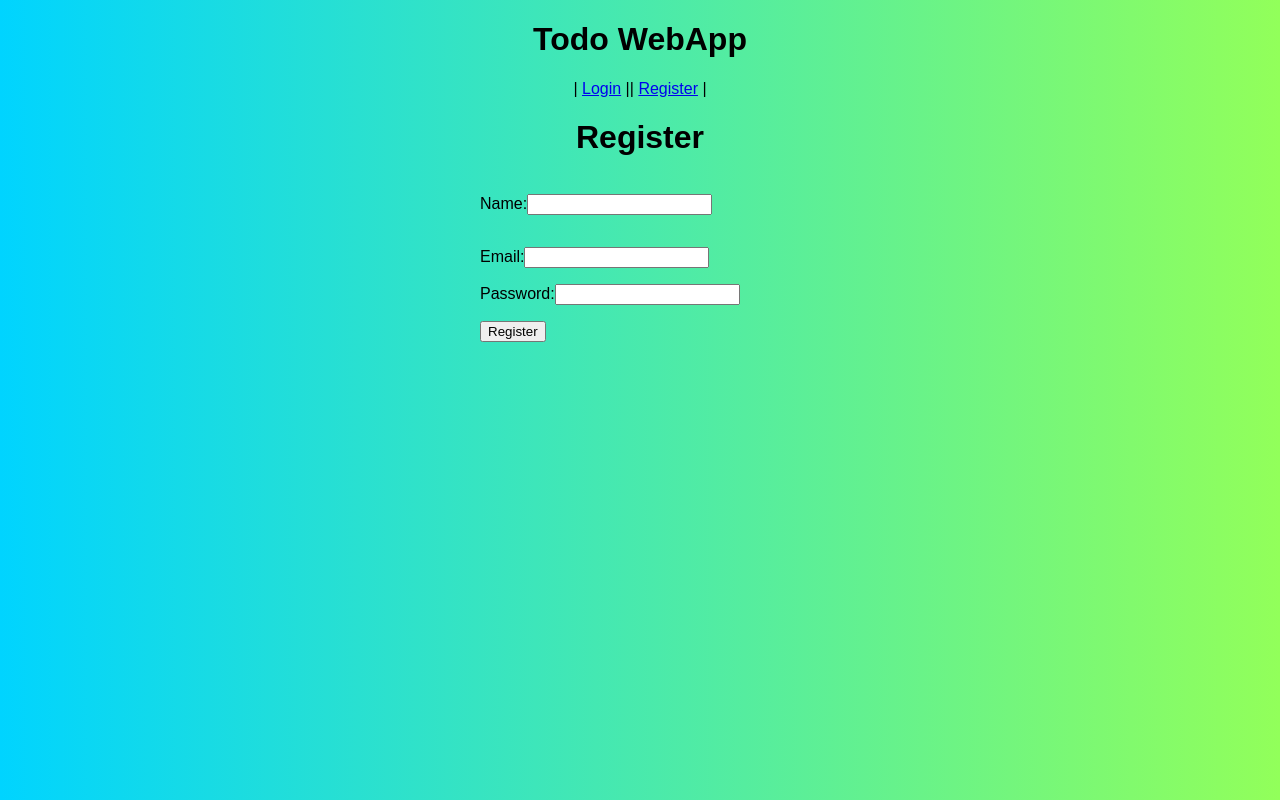
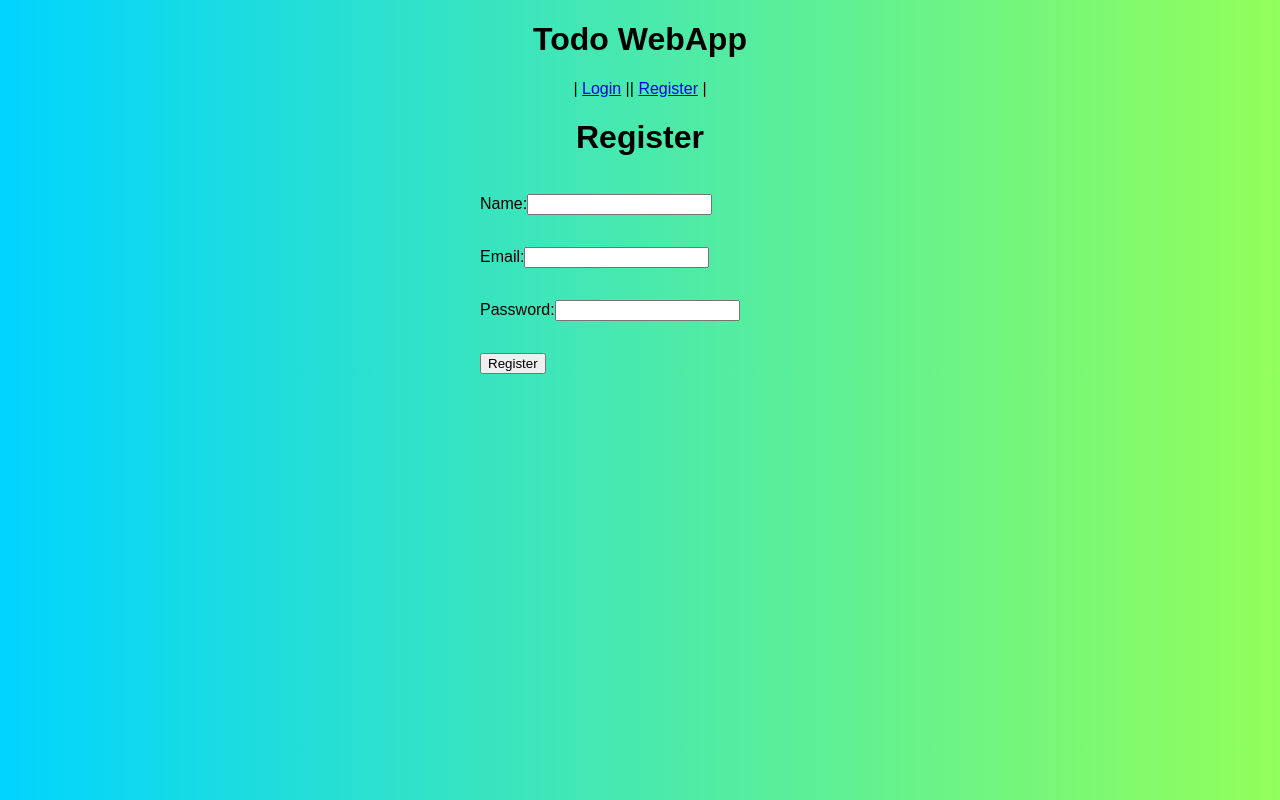
Before and after one commit to errajput/todo-webapp, a React (Vite) app in the folder website/: page /register in a window 1280 px wide. Built offline with nearby package versions, Linux system fonts and the light colour scheme.

Commit message:
updated login and register form

```diff
--- a/website/src/pages/Register.jsx
+++ b/website/src/pages/Register.jsx
@@ -52,7 +52,7 @@ export const Register = () => {
                         />
                     </label>
                 </p>
-
+                <p>
                     <label htmlFor="email">
                         Email:
                         <input
@@ -62,7 +62,8 @@ export const Register = () => {
                             onChange={(e) => handleInputChange(e, "email")}
                         />
                     </label>
-                <br />
+                </p>
+                <p>
                     <label>
                         Password:
                         <input
@@ -72,7 +73,8 @@ export const Register = () => {
                             onChange={(e) => handleInputChange(e, "password")}
                         />
                     </label>
-                <br />
+                </p>
+
                 <input type="submit" value="Register" />
             </form>
         </div>
```
Lines whose indentation alone changed are shown as unchanged.
